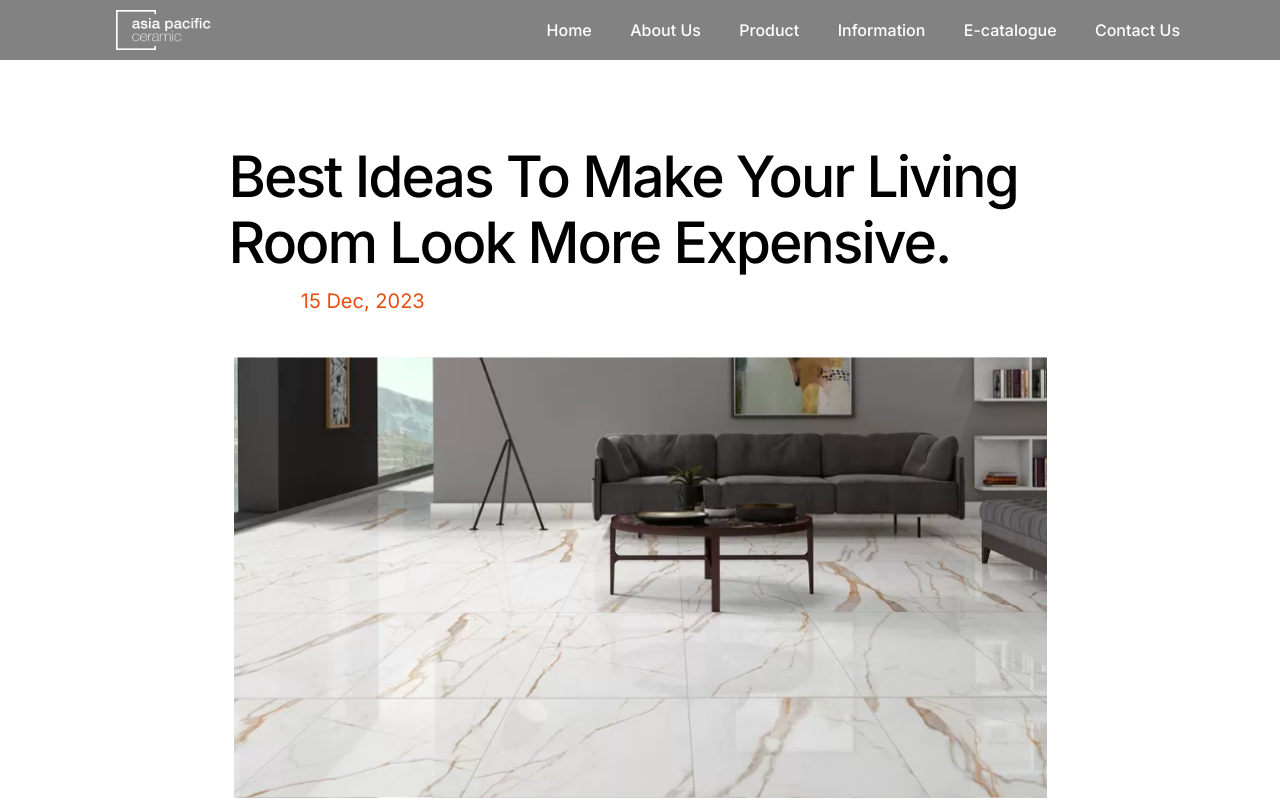
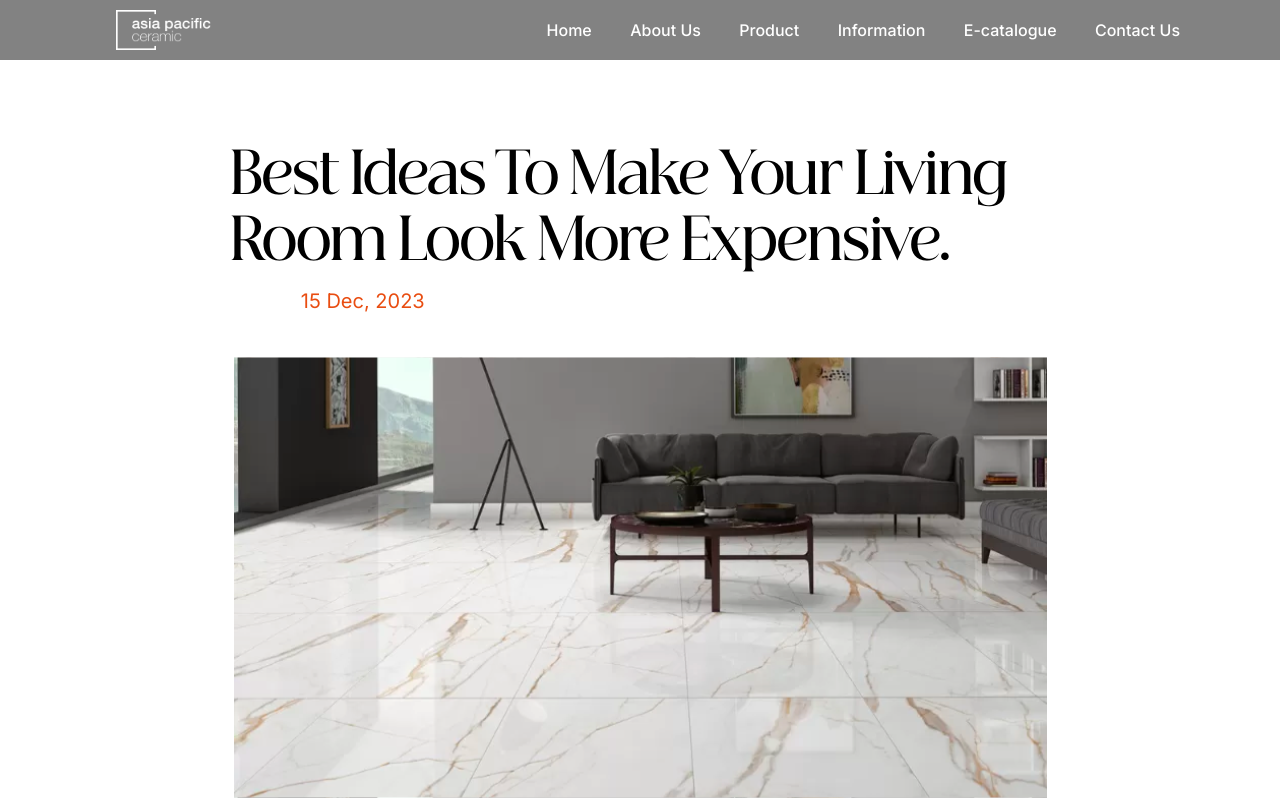
Before and after one commit to himanshuSri24/asiaspecific, a Next.js app: page /blog-details in a window 1280 px wide. Shown: the top 800 px of the page. Built offline with nearby package versions, Linux system fonts and the light colour scheme.

Commit message:
font improved 1

```diff
--- a/src/app/blog-details/page.tsx
+++ b/src/app/blog-details/page.tsx
@@ -10,7 +10,7 @@ const page = () => {
     <div className='body-blog-details-page'>
     <Navbar />
     <div className='blog-details-page'>
-      <div className='blog-details-page-heading'>
+      <div className='blog-details-page-heading font-bd'>
       Best Ideas To Make Your Living Room Look More Expensive.
       </div>
       <div className='blog-details-page-date'>
```
